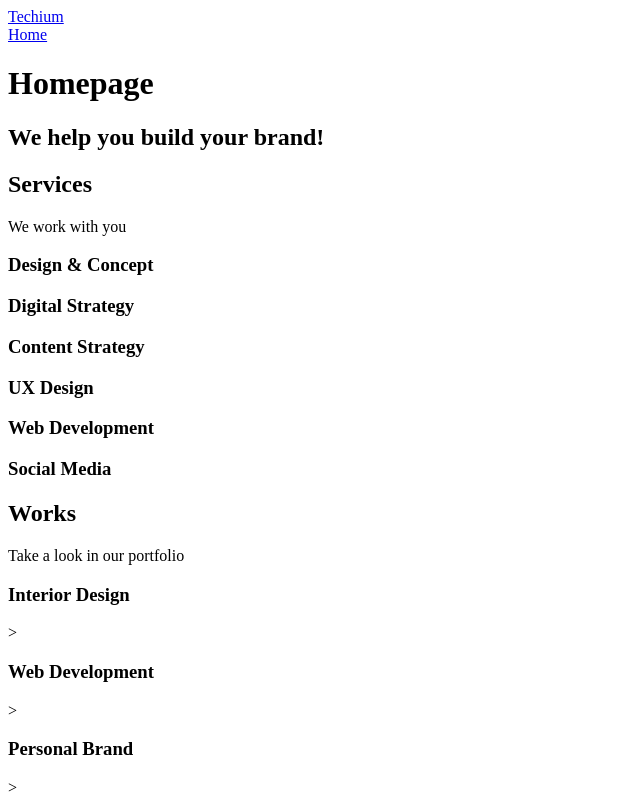
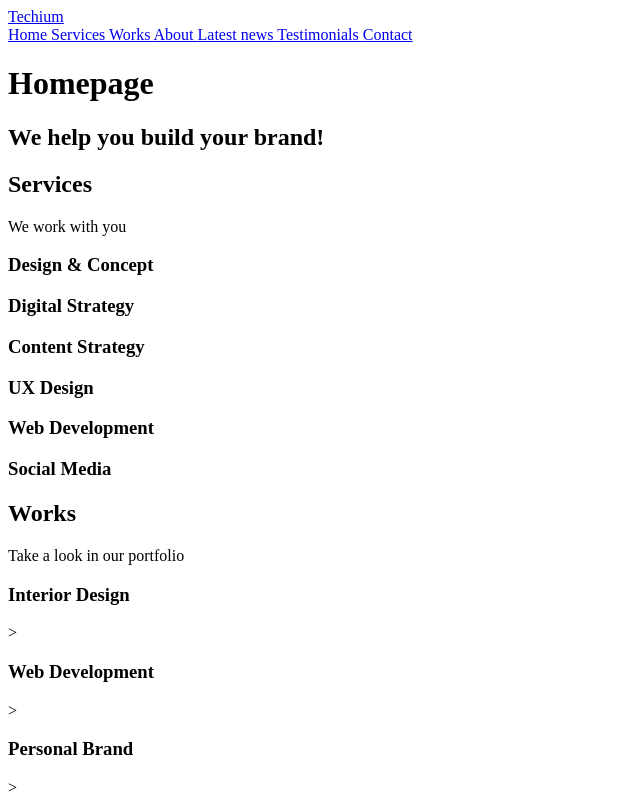
Before and after one commit to ikerikks/holbertonschool-web_front_end, a plain HTML site: page html_advanced/20-index.html in a window 1280 px wide. Shown: the top 800 px of the page, without its empty margins (0-640 px from the left). Drawn offline with Linux system fonts and the light colour scheme.

Commit message:
task20:update

```diff
--- a/html_advanced/20-index.html
+++ b/html_advanced/20-index.html
@@ -14,7 +14,15 @@
         <header>
             <div>
                 <div><a href="/"><span> Techium</a></link></div>
-                <nav><a href="/"> Home </a></nav>
+                <nav>
+                    <a href="/"> Home </a>
+                    <a href="#services"> Services </a>
+                    <a href="#works"> Works </a>
+                    <a href="#about"> About </a>
+                    <a href="#latest_news"> Latest news </a>
+                    <a href="#testimonials"> Testimonials </a>
+                    <a href="#contact"> Contact </a>
+                </nav>
             </div>
         </header>
         <!-- Main -->
@@ -26,7 +34,7 @@
             <section>
                 <div>
                     <header>
-                        <h2 id="services"> Services </a></h2>
+                        <h2> Services </a></h2>
                         <p> We work with you </p>
                     </header>
                     <div>
@@ -43,7 +51,7 @@
             <section>
                 <div>
                     <header>
-                        <h2 id="works"> Works </h2>
+                        <h2> Works </h2>
                         <p> Take a look in our portfolio </p>
                     </header>
                     <div>
@@ -57,7 +65,7 @@
             <section>
                 <div>
                     <header>
-                        <h2 id="about"> About Us </h2>
+                        <h2> About Us </h2>
                         <p> Everything about us </p>
                     </header>
                     <div>
@@ -87,7 +95,7 @@
             <section>
                 <div>
                     <header>
-                        <h2 id="latest_news"> Latest news </h2>
+                        <h2> Latest news </h2>
                     </header>
                     <div>
                         <article>
@@ -123,7 +131,7 @@
             <section>
                 <div>
                     <header>
-                        <h2 id="testimonials"> Testimonials </h2>
+                        <h2> Testimonials </h2>
                         <p> We are more than a digital company </p>
                     </header>
                     <div>
@@ -137,7 +145,7 @@
             <section>
                 <div>
                     <header>
-                        <h2 id="contact"> Contact </h2>
+                        <h2> Contact </h2>
                         <p> We like to know new people </p>
                     </header>
                     <div>
```
